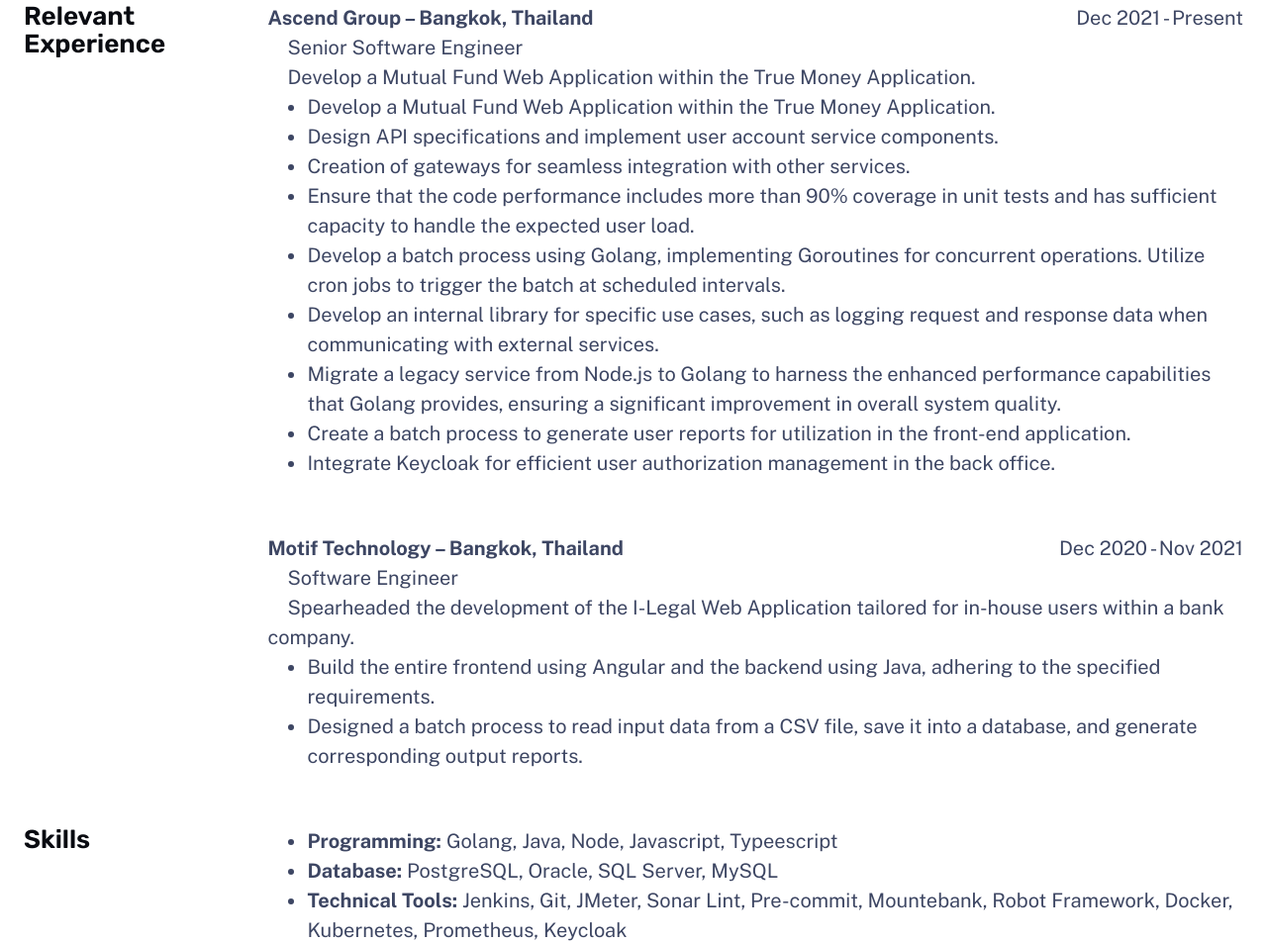
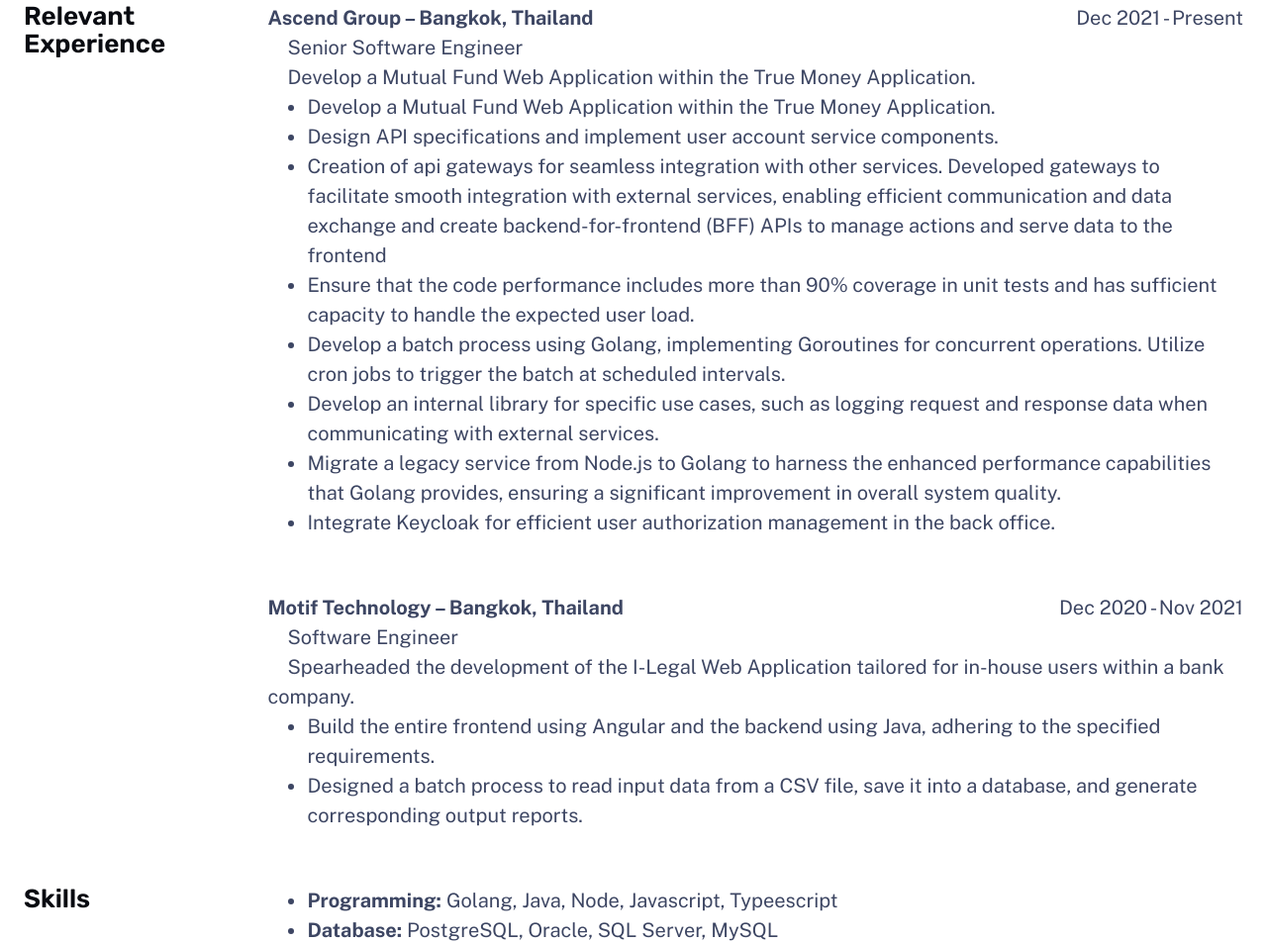
Before and after one commit to markPoramest/portfolio, an Astro site: page /portfolio/about in a window 1280 px wide. Shown: the part 1256-2209 px from the top of the page at 99% size. Built offline with nearby package versions, Linux system fonts and the light colour scheme; Astro itself is replaced by a stand-in of ours.

Commit message:
fix: bio

```diff
--- a/src/pages/about.astro
+++ b/src/pages/about.astro
@@ -76,7 +76,11 @@
 							components.
 						</li>
 						<li>
-							Creation of gateways for seamless integration with other services.
+							Creation of api gateways for seamless integration with other
+							services. Developed gateways to facilitate smooth integration with
+							external services, enabling efficient communication and data
+							exchange and create backend-for-frontend (BFF) APIs to manage
+							actions and serve data to the frontend
 						</li>
 						<li>
 							Ensure that the code performance includes more than 90% coverage
@@ -97,10 +101,6 @@
 							Migrate a legacy service from Node.js to Golang to harness the
 							enhanced performance capabilities that Golang provides, ensuring a
 							significant improvement in overall system quality.
-						</li>
-						<li>
-							Create a batch process to generate user reports for utilization in
-							the front-end application.
 						</li>
 						<li>
 							Integrate Keycloak for efficient user authorization management in
```
Also changed, not shown: src/content/work/nested/ascend.md (+2 -3 lines), 1 other file.
